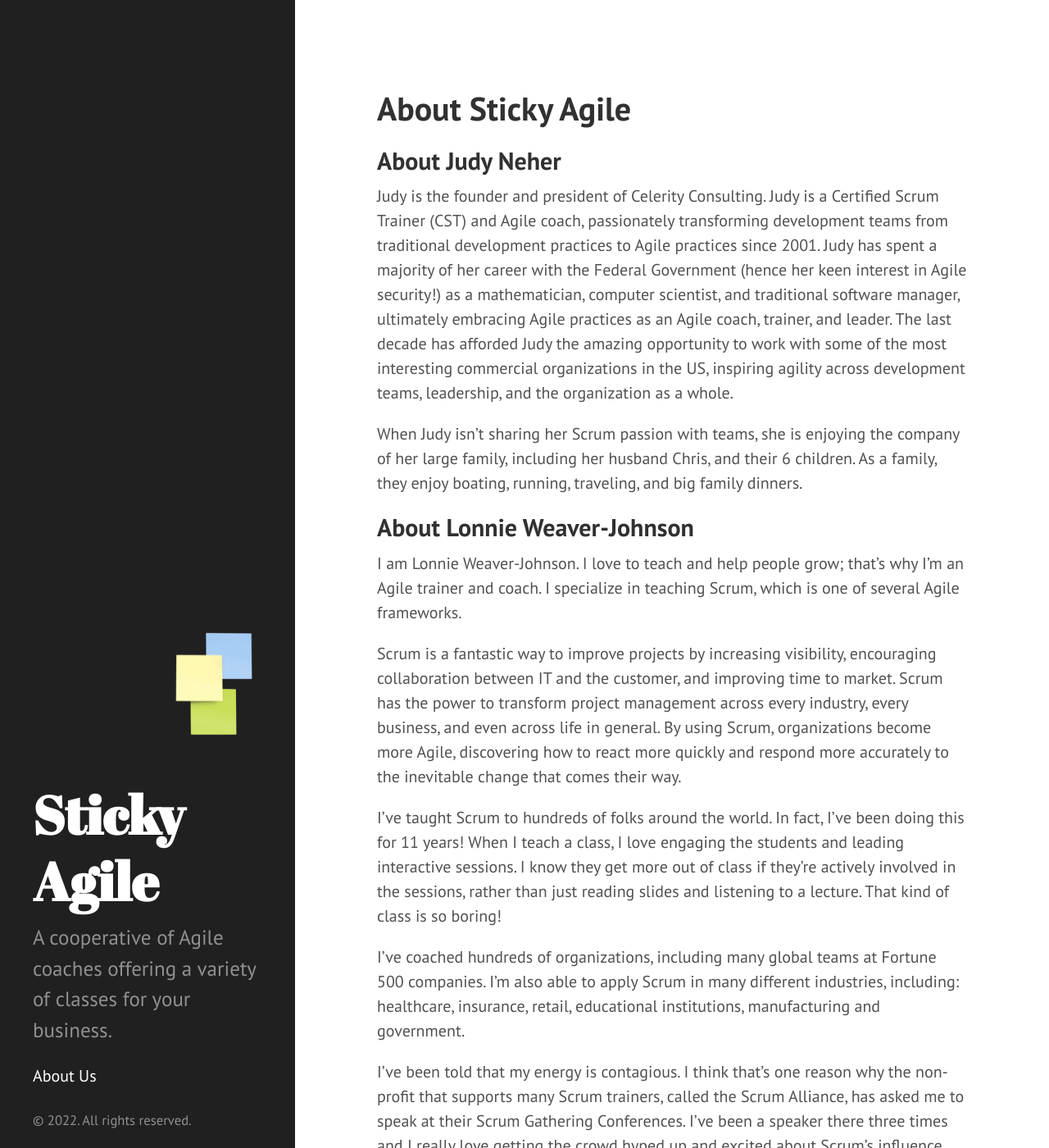
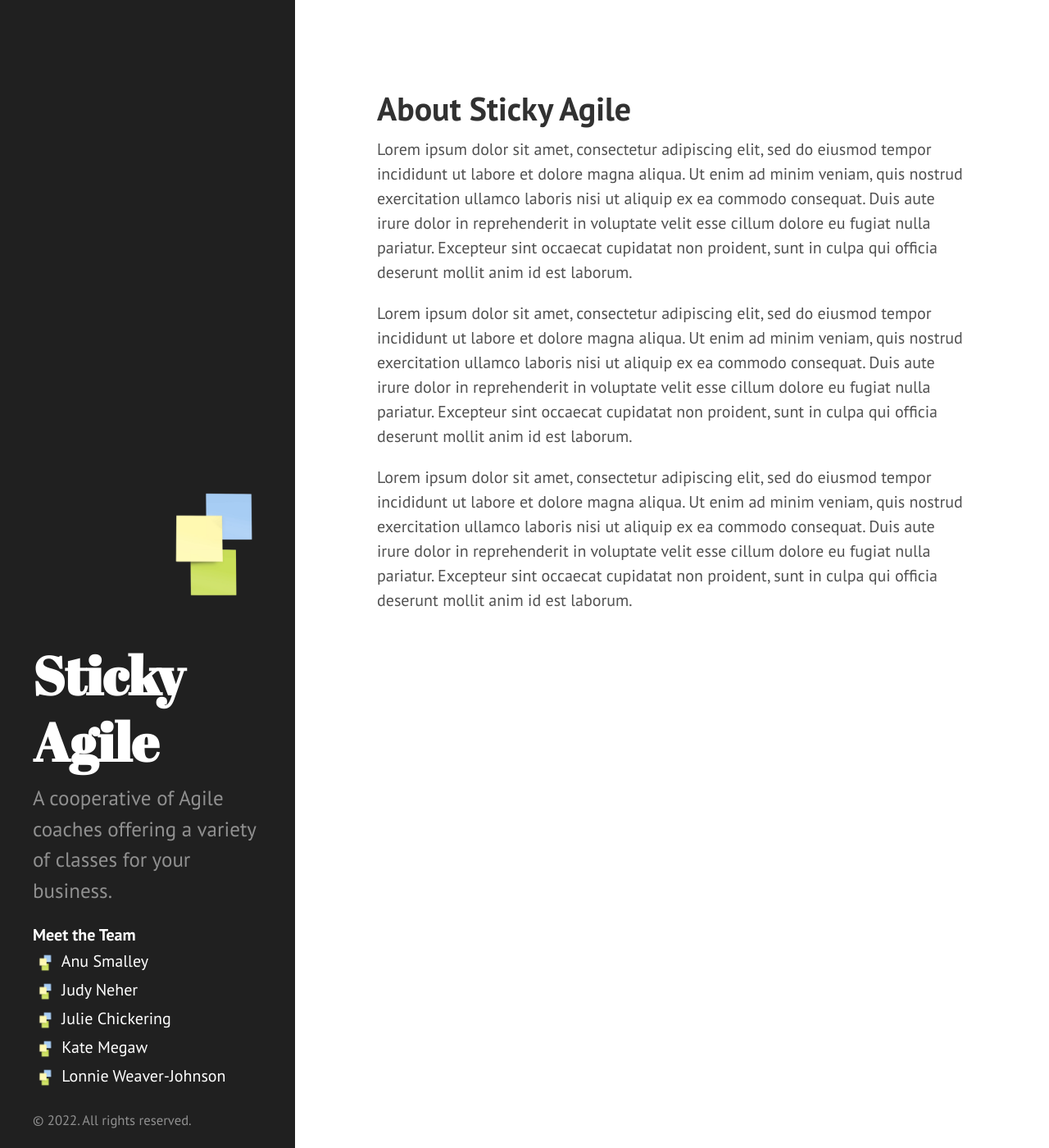
Before and after one commit to Sticky-Agile/Sticky-Agile.github.io, a Jekyll site: the page built from index.md, in a window 1280 px wide and 1400 px high. Shown: the whole window at 82% size. Built offline with Jekyll 4.4.1, drawn with Linux system fonts in a browser that asks for light colours; some of the changed text lies outside the part shown.

Commit message:
Create individual pages for team members

```diff
--- a/_includes/sidebar.html
+++ b/_includes/sidebar.html
@@ -11,7 +11,7 @@
     </div>
 
     <nav class="sidebar-nav">
-      <a class="sidebar-nav-item{% if page.url == site.baseurl %} active{% endif %}" href="{{ site.baseurl }}">About Us</a>
+      <a style="text-decoration:none;"><b>Meet the Team</b></a>
 
       {% comment %}
         The code below dynamically generates a sidebar nav of pages with
@@ -22,7 +22,9 @@
       {% for node in pages_list %}
         {% if node.title != null %}
           {% if node.layout == "page" %}
-            <a class="sidebar-nav-item{% if page.url == node.url %} active{% endif %}" href="{{ node.url }}">{{ node.title }}</a>
+            <a class="sidebar-nav-item{% if page.url == node.url %} active{% endif %}" href="{{ node.url }}">
+              <img src="{{ site.baseurl }}public/stickies.png" alt="sticky note bullet point"/>
+              {{ node.title }}</a>
           {% endif %}
         {% endif %}
       {% endfor %}
--- a/index.md
+++ b/index.md
@@ -4,46 +4,8 @@ title: Home
 ---
 
 # About Sticky Agile
+Lorem ipsum dolor sit amet, consectetur adipiscing elit, sed do eiusmod tempor incididunt ut labore et dolore magna aliqua. Ut enim ad minim veniam, quis nostrud exercitation ullamco laboris nisi ut aliquip ex ea commodo consequat. Duis aute irure dolor in reprehenderit in voluptate velit esse cillum dolore eu fugiat nulla pariatur. Excepteur sint occaecat cupidatat non proident, sunt in culpa qui officia deserunt mollit anim id est laborum.
 
-## About Judy Neher
-Judy is the founder and president of Celerity Consulting. Judy is a Certified Scrum Trainer (CST) and Agile coach, passionately transforming development teams from traditional development practices to Agile practices since 2001. Judy has spent a majority of her career with the Federal Government (hence her keen interest in Agile security!) as a mathematician, computer scientist, and traditional software manager, ultimately embracing Agile practices as an Agile coach, trainer, and leader. The last decade has afforded Judy the amazing opportunity to work with some of the most interesting commercial organizations in the US, inspiring agility across development teams, leadership, and the organization as a whole.
+Lorem ipsum dolor sit amet, consectetur adipiscing elit, sed do eiusmod tempor incididunt ut labore et dolore magna aliqua. Ut enim ad minim veniam, quis nostrud exercitation ullamco laboris nisi ut aliquip ex ea commodo consequat. Duis aute irure dolor in reprehenderit in voluptate velit esse cillum dolore eu fugiat nulla pariatur. Excepteur sint occaecat cupidatat non proident, sunt in culpa qui officia deserunt mollit anim id est laborum.
 
-When Judy isn’t sharing her Scrum passion with teams, she is enjoying the company of her large family, including her husband Chris, and their 6 children. As a family, they enjoy boating, running, traveling, and big family dinners.
-
-## About Lonnie Weaver-Johnson
-I am Lonnie Weaver-Johnson. I love to teach and help people grow; that’s why I’m an Agile trainer and coach. I specialize in teaching Scrum, which is one of several Agile frameworks.
-
-Scrum is a fantastic way to improve projects by increasing visibility, encouraging collaboration between IT and the customer, and improving time to market. Scrum has the power to transform project management across every industry, every business, and even across life in general. By using Scrum, organizations become more Agile, discovering how to react more quickly and respond more accurately to the inevitable change that comes their way.
-
-I’ve taught Scrum to hundreds of folks around the world. In fact, I’ve been doing this for 11 years! When I teach a class, I love engaging the students and leading interactive sessions. I know they get more out of class if they’re actively involved in the sessions, rather than just reading slides and listening to a lecture. That kind of class is so boring!
-
-I’ve coached hundreds of organizations, including many global teams at Fortune 500 companies. I’m also able to apply Scrum in many different industries, including: healthcare, insurance, retail, educational institutions, manufacturing and government.
-
-I’ve been told that my energy is contagious. I think that’s one reason why the non-profit that supports many Scrum trainers, called the Scrum Alliance, has asked me to speak at their Scrum Gathering Conferences. I’ve been a speaker there three times and I really love getting the crowd hyped up and excited about Scrum’s influence and possibilities. My enthusiasm for mentoring and training has lead me to be a participant in a local group called the Agile Experience Group – Minnesota.
-
-Scrum isn’t just a day job. I am the mother of two beautiful daughters, and raising them is truly my most rewarding work. In raising them, it was natural to teach them how to Scrum projects. The Scrum Alliance included an article in their 2016 members-only magazine, Agile Vox, called “Becoming Agile: Three Journeys,” and in it one of my daughters talks about using sticky notes and a task board to organize events and manage chores. It’s a fun article and I’m happy that my girls found Scrum to be useful through their college experiences, too!
-
-You might be wondering why I’m in a photo with this very handsome dog. Well, I’m a big fan of volunteering and even though my work takes me on the road, I try to volunteer with local animal rescue groups in my hometown, Minneapolis, Minnesota. I help dogs find their forever homes. I also provide  foster care for dogs. And, of course, we have adopted two wonderful four-legged “kids”. So, if you see lots of Tweets about pet adoptions and advocating for animal rights on my Twitter stream, you’ll see that – besides my family and my love of Agile – my next passion is caring for unwanted, overbred and mistreated animals.
-
-## About Anu Smalley
-Anu specializes in Executive coaching and Agile Transformations. She is Scrum Alliance accredited Certified Scrum Trainer (CST), Certified Enterprise Coach (CEC), Certified Agile Leadership-Educator (CAL-E),  Certified Path to CSP educator and a CTI certified Leader and Coach.
-
-Anu has helped companies in Banking, Insurance and Reinsurance, Travel, Gaming Software, Legal, Benefits Management, Software Consulting, HealthCare. She has more than 13 years of Agile implementation, coaching, and transformation experience.
-
-As a community leader, Anu has chaired Scrum Alliance Global Scrum Gatherings for three years and actively contributes to Women in Agile initiatives within Scrum Alliance.
-
-## About Kate Megaw
-Kate is a dynamic Certified Scrum Trainer (CST), Project Management Professional (PMP), and Certified Team Coach (CTC), with over 20 years working in Education, Operations, Project Management, IT and Consulting
-
-With her finely honed communication and presentation abilities, complemented by strong planning, organizational and people management skills, Kate is a popular speaker at events. She is a motivator and encourager and is happiest when she breaks through to a client and leads them to the ‘aha’ moment.
-
-Before moving to the United States, Kate received her bachelor’s degree in Information Management from the Queen’s University of Belfast in Northern Ireland.
-
-## About Julie Chickering
-I'm Julie Chickering, and I've never been one to do things by the book.
-
-Not that there's anything wrong with the book. I’ve learned a lot from books. But I've always preferred a path based on my own tangible experience. As a child, this attitude won me the reputation of being rebellious because I "asked too many questions" and liked to do things the "hard way". It wasn't that I liked difficult experiences. I just needed to understand the purpose behind the action, to figure things out for myself, and then build each experience on the one before.
-
-This may be why Agile practices resonated so strongly with me right from the start: an entire way of working rooted in pragmatism and empirical evidence! A way of applying the scientific method to software development! And so began my transition from rebel to Agile Coach. No longer doing things the "hard way", but rather, a more intentional way.
-
-An Agile way. The JC Agile way.
+Lorem ipsum dolor sit amet, consectetur adipiscing elit, sed do eiusmod tempor incididunt ut labore et dolore magna aliqua. Ut enim ad minim veniam, quis nostrud exercitation ullamco laboris nisi ut aliquip ex ea commodo consequat. Duis aute irure dolor in reprehenderit in voluptate velit esse cillum dolore eu fugiat nulla pariatur. Excepteur sint occaecat cupidatat non proident, sunt in culpa qui officia deserunt mollit anim id est laborum.
--- a/public/css/hyde.css
+++ b/public/css/hyde.css
@@ -110,6 +110,12 @@ a.sidebar-nav-item:focus {
     margin-left: auto;
     margin-right: -2rem;
  }
+
+ a.sidebar-nav-item img {
+  width: 1.5rem;
+  margin: -0.5rem 0px;
+  display: inline-block;
+}
 
 @media (min-width: 48em) {
   .sidebar-sticky {
```
Also changed, not shown: anu.md (added, +10 -0 lines), judy.md (added, +9 -0 lines), julie.md (added, +13 -0 lines), kate.md (added, +11 -0 lines), lonnie.md (added, +19 -0 lines).
